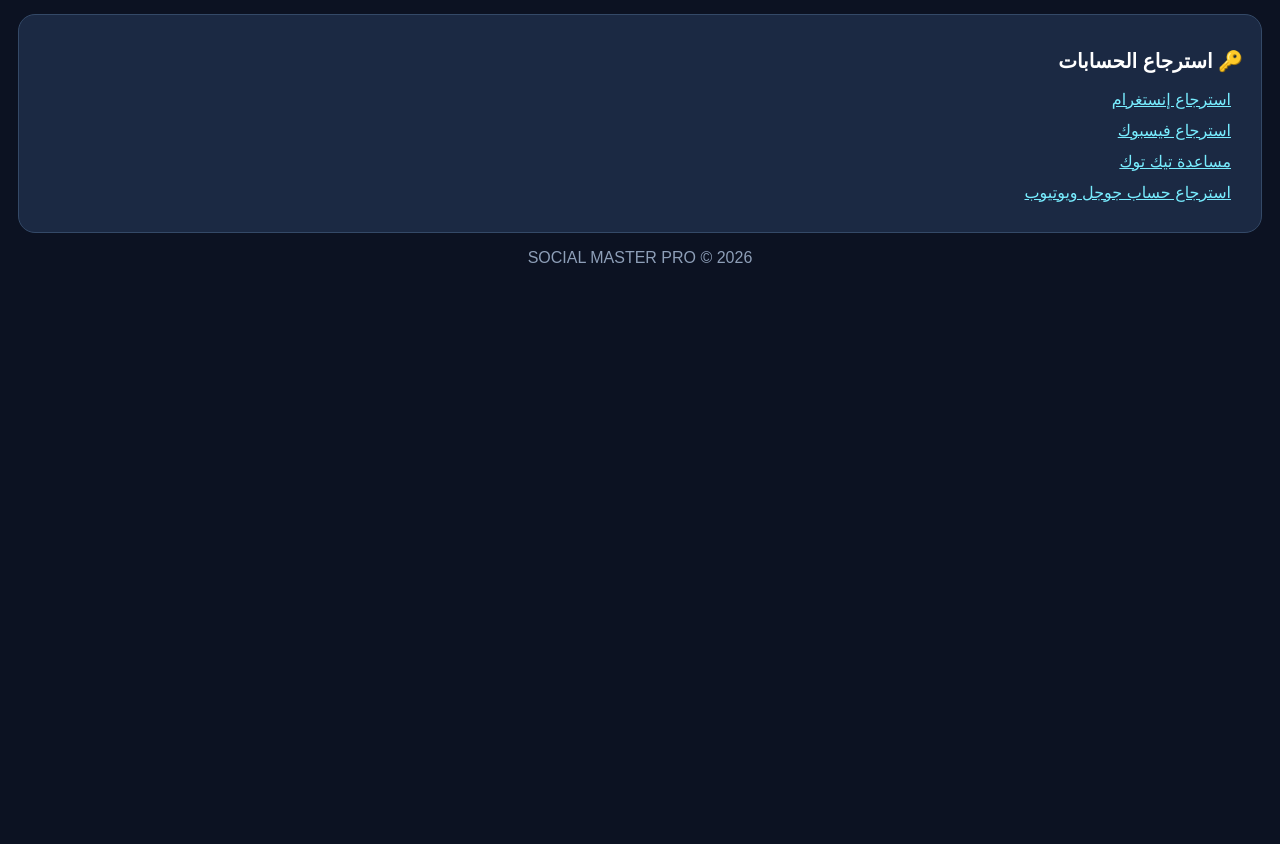
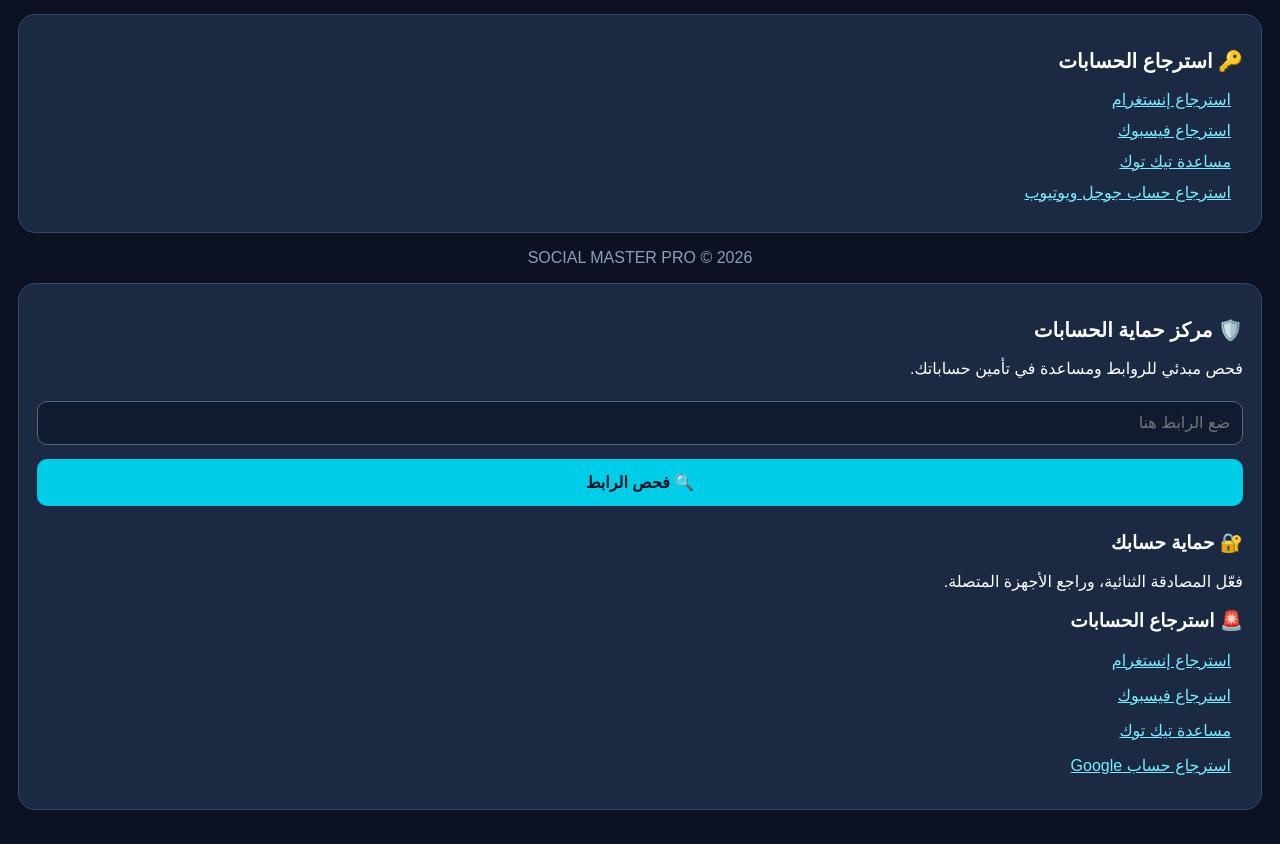
Before and after one commit to wadeeboos/-, a website: page www/index.html in a window 1280 px wide. Shown: the part 1232-2076 px from the top of the page. Before the commit the page ends 1517 px from the top, so only its background shows below. Drawn offline with Linux system fonts and the light colour scheme.

Commit message:
Add account security center V2

```diff
--- a/www/index.html
+++ b/www/index.html
@@ -135,5 +135,52 @@ function caption(){
  document.getElementById('caption').textContent=templates[style];
 }
 </script>
+
+<section class="card" id="security-center">
+<h2>🛡️ مركز حماية الحسابات</h2>
+<p>فحص مبدئي للروابط ومساعدة في تأمين حساباتك.</p>
+
+<input id="checkLink" type="url"
+placeholder="ضع الرابط هنا"
+style="width:100%;padding:12px">
+
+<button onclick="checkSafety()">
+🔍 فحص الرابط
+</button>
+
+<p id="safetyResult"></p>
+
+<h3>🔐 حماية حسابك</h3>
+<p>فعّل المصادقة الثنائية، وراجع الأجهزة المتصلة.</p>
+
+<h3>🚨 استرجاع الحسابات</h3>
+<p><a href="https://www.instagram.com/hacked/">
+استرجاع إنستغرام</a></p>
+<p><a href="https://www.facebook.com/hacked">
+استرجاع فيسبوك</a></p>
+<p><a href="https://support.tiktok.com/">
+مساعدة تيك توك</a></p>
+<p><a href="https://accounts.google.com/signin/recovery">
+استرجاع حساب Google</a></p>
+</section>
+
+<script>
+function checkSafety() {
+ const input = document.getElementById("checkLink");
+ const output = document.getElementById("safetyResult");
+ try {
+  const u = new URL(input.value.trim());
+  if (!["https:", "http:"].includes(u.protocol))
+   throw new Error("protocol");
+  const secure = u.protocol === "https:";
+  output.textContent = secure
+   ? "🔎 الرابط يستخدم HTTPS، لكن هذا لا يضمن أنه آمن."
+   : "⚠️ الرابط لا يستخدم HTTPS. انتبه قبل فتحه.";
+ } catch(e) {
+  output.textContent = "❌ أدخل رابط HTTP أو HTTPS صحيحًا.";
+ }
+}
+</script>
+
 </body>
 </html>
```
